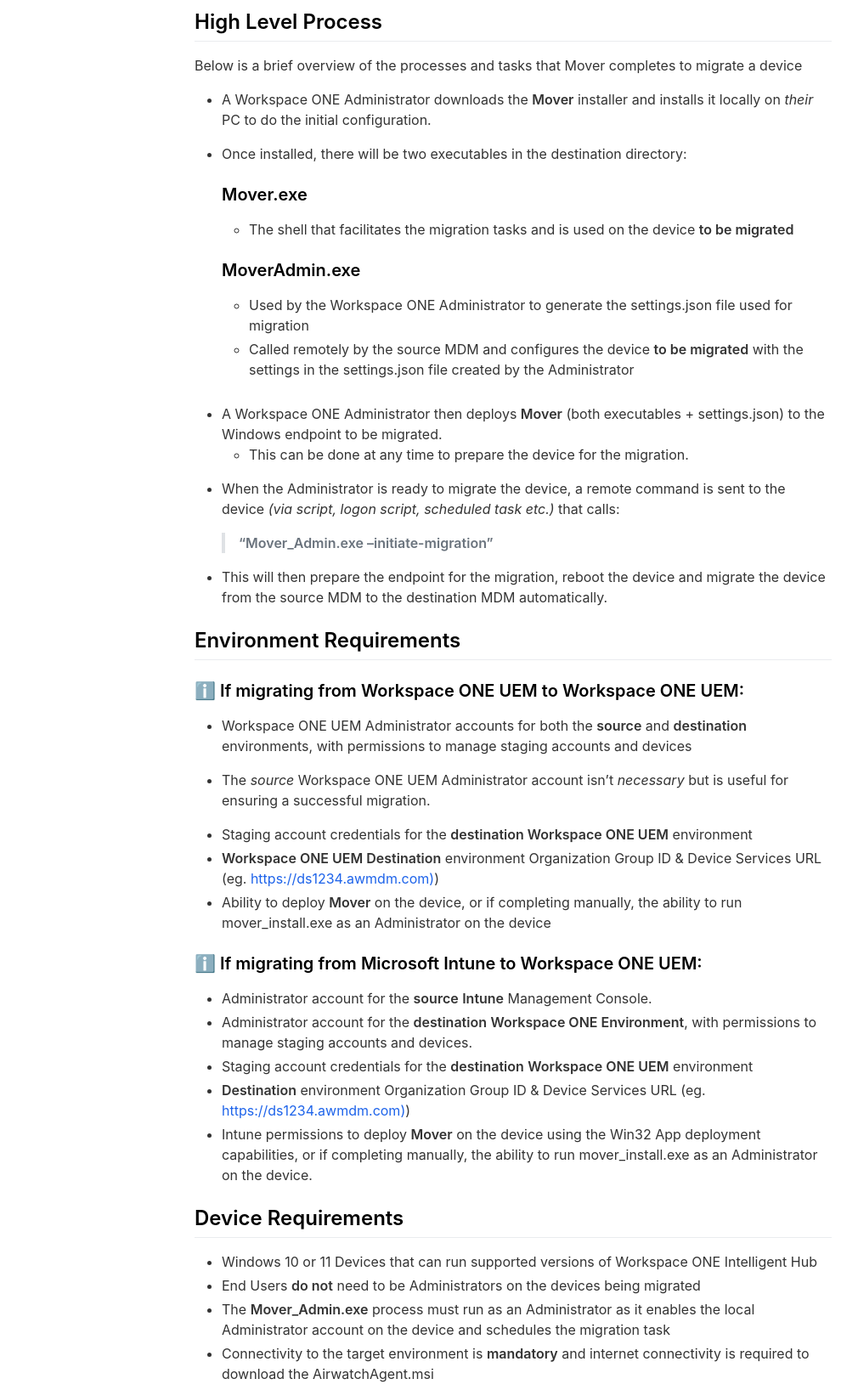
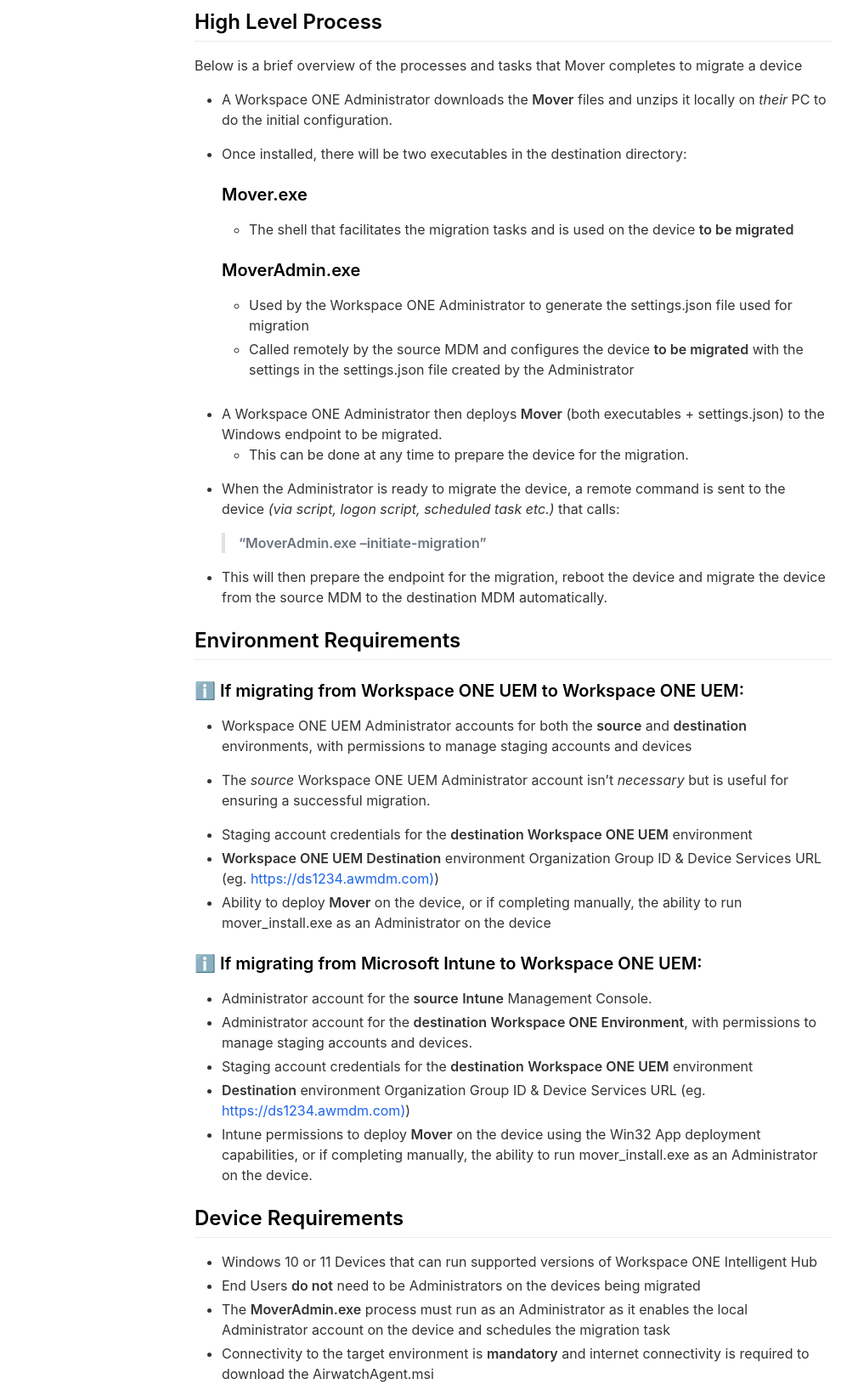
Before and after one commit to tbwfdu/mover, a Jekyll site: the page built from pages/_pages/gettingstarted.md, in a window 1280 px wide. Shown: the part 545-2181 px from the top of the page at 85% size, without its empty margins (36-1046 px from the left). Built offline with Jekyll 4.4.1, drawn with Linux system fonts in a browser that asks for light colours; nearby versions of some CDN libraries.

Commit message:
Mover2.0

```diff
--- a/pages/_pages/gettingstarted.md
+++ b/pages/_pages/gettingstarted.md
@@ -18,7 +18,7 @@
 
 Below is a brief overview of the processes and tasks that Mover completes to migrate a device
 
-- A Workspace ONE Administrator downloads the **Mover** installer and installs it locally on _their_ PC to do the initial configuration.
+- A Workspace ONE Administrator downloads the **Mover** files and unzips it locally on _their_ PC to do the initial configuration.
 
 - Once installed, there will be two executables in the destination directory:
   ### Mover.exe
@@ -34,7 +34,7 @@
 
 - When the Administrator is ready to migrate the device, a remote command is sent to the device _(via script, logon script, scheduled task etc.)_ that calls:
 
-    > **"Mover_Admin.exe --initiate-migration"**
+    > **"MoverAdmin.exe --initiate-migration"**
 
 -   This will then prepare the endpoint for the migration, reboot the device and migrate the device from the source MDM to the destination MDM automatically.
 
@@ -64,6 +64,6 @@
 
 -   Windows 10 or 11 Devices that can run supported versions of Workspace ONE Intelligent Hub
 -   End Users **do not** need to be Administrators on the devices being migrated
--   The **Mover_Admin.exe** process must run as an Administrator as it enables the local Administrator account on the device and schedules the migration task
+-   The **MoverAdmin.exe** process must run as an Administrator as it enables the local Administrator account on the device and schedules the migration task
 -   Connectivity to the target environment is **mandatory** and internet connectivity is required to download the AirwatchAgent.msi
 -   If you require a specific version of Intelligent Hub/Airwatch Agent, or if the endpoint _does not_ have internet access, ensure you place the required version of AirwatchAgent.msi in the root folder during installation.
```
Also changed, not shown: pages/_pages/usage.md (+21 -23 lines), 6 other files.
